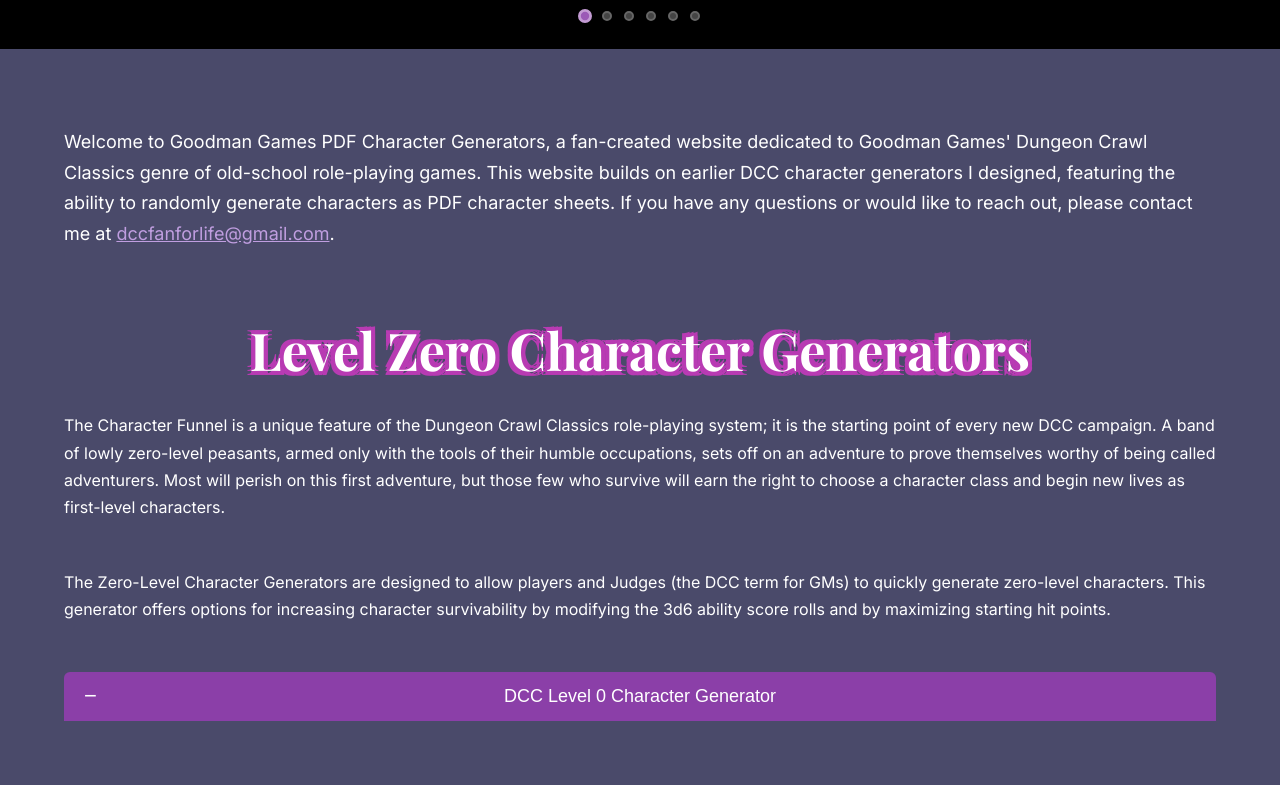
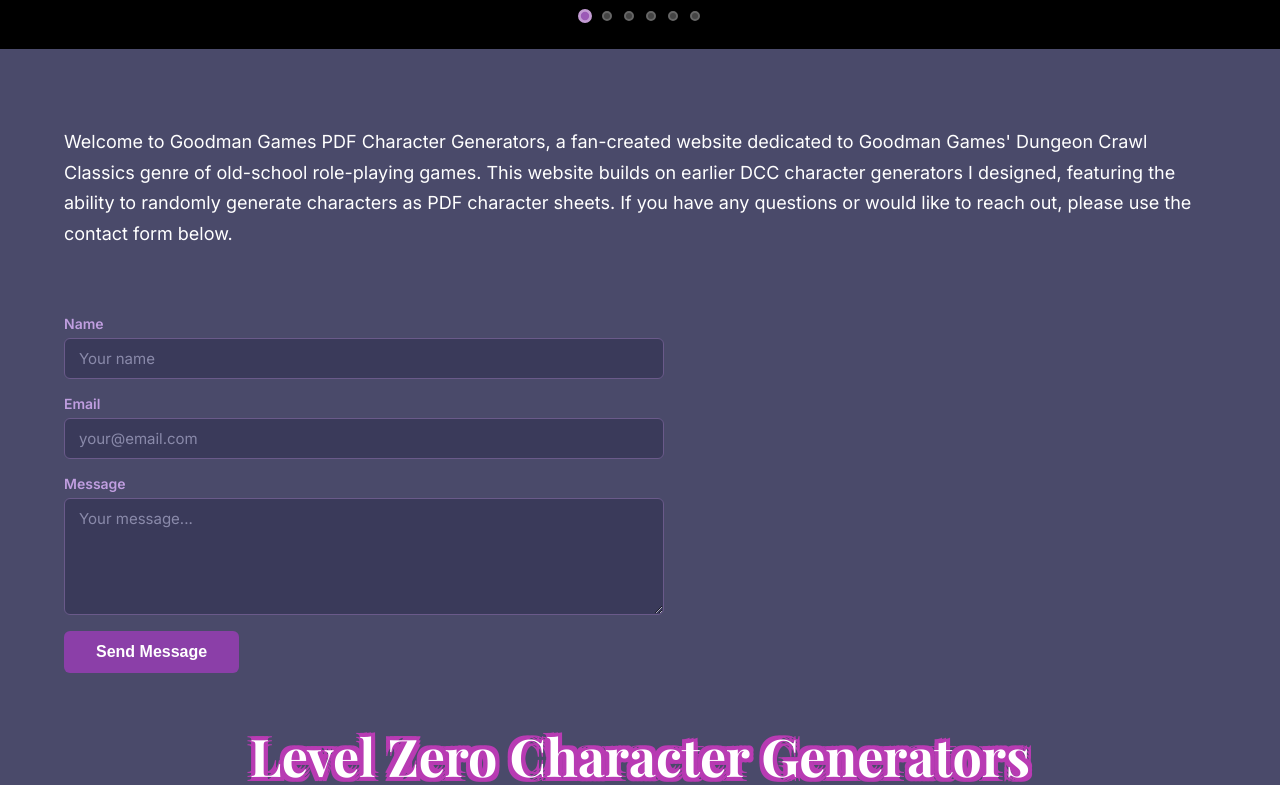
Before and after one commit to mark-tasaka/react-dcc-generator, a React (Create React App) app: page / in a window 1280 px wide. Shown: the part 720-1505 px from the top of the page. Built offline with nearby package versions, Linux system fonts and the light colour scheme; what @react-pdf/renderer would draw is missing.

Commit message:
Contact form and honeypot added

```diff
--- a/src/App.css
+++ b/src/App.css
@@ -286,6 +286,98 @@
 }
 
 /* =====================================================
+   Contact Form
+   ===================================================== */
+
+/* Honeypot — hidden from humans, visible to bots */
+.contact-honeypot {
+  position: absolute;
+  left: -9999px;
+  top: -9999px;
+  width: 1px;
+  height: 1px;
+  opacity: 0;
+  tab-index: -1;
+}
+
+.contact-form {
+  display: flex;
+  flex-direction: column;
+  gap: 16px;
+  max-width: 600px;
+  width: 100%;
+}
+
+.contact-field {
+  display: flex;
+  flex-direction: column;
+  gap: 6px;
+}
+
+.contact-label {
+  font-size: 14px;
+  font-weight: 600;
+  color: #C09EE0;
+}
+
+.contact-input,
+.contact-textarea {
+  background-color: #3A3A5A;
+  border: 1px solid #6A5A8A;
+  border-radius: 6px;
+  color: #ffffff;
+  font-size: 15px;
+  padding: 10px 14px;
+  outline: none;
+  resize: vertical;
+  font-family: inherit;
+  transition: border-color 0.2s ease;
+}
+
+.contact-input:focus,
+.contact-textarea:focus {
+  border-color: #C09EE0;
+}
+
+.contact-input::placeholder,
+.contact-textarea::placeholder {
+  color: #8A8AAA;
+}
+
+.contact-submit {
+  align-self: flex-start;
+  background-color: #8B3FA8;
+  border: none;
+  border-radius: 6px;
+  color: #ffffff;
+  cursor: pointer;
+  font-size: 16px;
+  font-weight: 600;
+  padding: 12px 32px;
+  transition: background-color 0.2s ease;
+}
+
+.contact-submit:hover:not(:disabled) {
+  background-color: #8058B0;
+}
+
+.contact-submit:disabled {
+  opacity: 0.6;
+  cursor: not-allowed;
+}
+
+.contact-success {
+  color: #90EE90;
+  font-size: 16px;
+  font-weight: 600;
+}
+
+.contact-error {
+  color: #FF8080;
+  font-size: 14px;
+}
+
+/* =====================================================
    Accordion
    ===================================================== */
 
--- /dev/null
+++ b/src/ContactForm.js
@@ -0,0 +1,155 @@
+import React, { useState } from 'react';
+
+const ContactForm = () => {
+  const [formData, setFormData] = useState({
+    name: '',
+    email: '',
+    message: '',
+  });
+
+  // Honeypot field — hidden from real users, bots fill it in automatically
+  const [honeypot, setHoneypot] = useState('');
+
+  // idle | submitting | success | error
+  const [status, setStatus] = useState('idle');
+
+  // ── Handlers ──────────────────────────────────────────
+  const handleChange = (e) => {
+    setFormData(prev => ({ ...prev, [e.target.name]: e.target.value }));
+  };
+
+  const handleSubmit = async (e) => {
+    e.preventDefault();
+
+    // Honeypot check — if filled, it's a bot; fake success so it doesn't retry
+    if (honeypot) {
+      setStatus('success');
+      return;
+    }
+
+    setStatus('submitting');
+
+    try {
+      const response = await fetch('https://formspree.io/f/maqalpdj', {  // ← replace YOUR_FORM_ID
+        method: 'POST',
+        headers: {
+          'Content-Type': 'application/json',
+          Accept: 'application/json',
+        },
+        body: JSON.stringify(formData),
+      });
+
+      if (response.ok) {
+        setStatus('success');
+        setFormData({ name: '', email: '', message: '' });
+      } else {
+        setStatus('error');
+      }
+    } catch {
+      setStatus('error');
+    }
+  };
+
+  // ── Success state ──────────────────────────────────────
+  if (status === 'success') {
+    return (
+      <p className="contact-success">
+        ✓ Thank you! Your message has been sent.
+      </p>
+    );
+  }
+
+  // ── Form ──────────────────────────────────────────────
+  return (
+    <form
+      onSubmit={handleSubmit}
+      className="contact-form"
+      noValidate
+    >
+      {/*
+        ── Honeypot field ──────────────────────────────
+        Visually hidden from real users via CSS (not display:none alone,
+        which some bots detect). Bots auto-fill visible inputs.
+      */}
+      <input
+        type="text"
+        name="_honey"
+        value={honeypot}
+        onChange={(e) => setHoneypot(e.target.value)}
+        className="contact-honeypot"   /* hidden in CSS below */
+        tabIndex="-1"
+        autoComplete="off"
+        aria-hidden="true"
+      />
+
+      {/* ── Name ── */}
+      <div className="contact-field">
+        <label htmlFor="cf-name" className="contact-label">
+          Name
+        </label>
+        <input
+          id="cf-name"
+          type="text"
+          name="name"
+          value={formData.name}
+          onChange={handleChange}
+          required
+          className="contact-input"
+          placeholder="Your name"
+        />
+      </div>
+
+      {/* ── Email ── */}
+      <div className="contact-field">
+        <label htmlFor="cf-email" className="contact-label">
+          Email
+        </label>
+        <input
+          id="cf-email"
+          type="email"
+          name="email"
+          value={formData.email}
+          onChange={handleChange}
+          required
+          className="contact-input"
+          placeholder="your@email.com"
+        />
+      </div>
+
+      {/* ── Message ── */}
+      <div className="contact-field">
+        <label htmlFor="cf-message" className="contact-label">
+          Message
+        </label>
+        <textarea
+          id="cf-message"
+          name="message"
+          value={formData.message}
+          onChange={handleChange}
+          required
+          rows={5}
+          className="contact-textarea"
+          placeholder="Your message..."
+        />
+      </div>
+
+      {/* ── Error ── */}
+      {status === 'error' && (
+        <p className="contact-error">
+          Something went wrong. Please try again.
+        </p>
+      )}
+
+      {/* ── Submit ── */}
+      <button
+        type="submit"
+        className="contact-submit"
+        disabled={status === 'submitting'}
+      >
+        {status === 'submitting' ? 'Sending…' : 'Send Message'}
+      </button>
+    </form>
+  );
+};
+
+export default ContactForm;
--- a/src/HomePage.js
+++ b/src/HomePage.js
@@ -3,6 +3,7 @@ import DccLv0 from './character/dccLv0';
 import MccLv0 from './character/mccLv0';
 import EALv0 from './character/eaLv0';
 import EoeLv0 from './character/eoeLv0';
+import ContactForm from './ContactForm';
 
 const HomePage = () => {
   const [isDccOpen, setIsDccOpen] = useState(true);   // DCC open by default
@@ -14,7 +15,7 @@ const HomePage = () => {
     <div className="home-page">
 
       {/* ── Intro paragraph ── */}
-      <p className="home-intro">
+      {/* <p className="home-intro">
         Welcome to Goodman Games PDF Character Generators, a fan-created website dedicated to Goodman
         Games' Dungeon Crawl Classics genre of old-school role-playing games. This website builds on
         earlier DCC character generators I designed, featuring the ability to randomly generate
@@ -23,7 +24,17 @@ const HomePage = () => {
         <a href="mailto:dccfanforlife@gmail.com" className="home-intro-link">
           dccfanforlife@gmail.com
         </a>.
+      </p> */}
+            <p className="home-intro">
+        Welcome to Goodman Games PDF Character Generators, a fan-created website dedicated to Goodman
+        Games' Dungeon Crawl Classics genre of old-school role-playing games. This website builds on
+        earlier DCC character generators I designed, featuring the ability to randomly generate
+        characters as PDF character sheets. If you have any questions or would like to reach out,
+        please use the contact form below.     {/* ← updated text */}
       </p>
+
+      {/* ── Contact Form ── */}
+      <ContactForm />
 
       {/* ── Level 0 section ── */}
       <div className="home-section">
```
